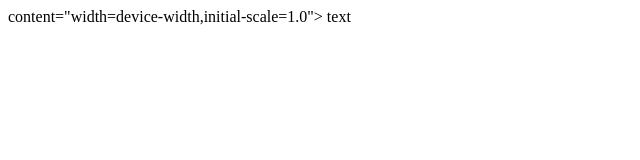
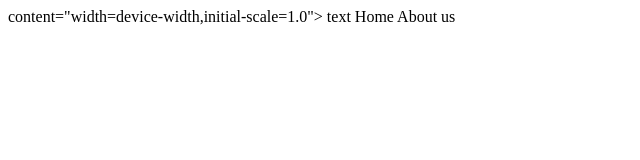
Before and after one commit to kumpanska/learngit, a plain HTML site: page index.html in a window 1280 px wide. Shown: the whole page, without its empty margins (0-640 px from the left). Drawn offline with Linux system fonts and the light colour scheme.

Commit message:
add a list

```diff
--- a/index.html
+++ b/index.html
@@ -8,5 +8,7 @@
 </head>
 <body>
    text
+    Home
+    About us
 </body>
 </html>
```
